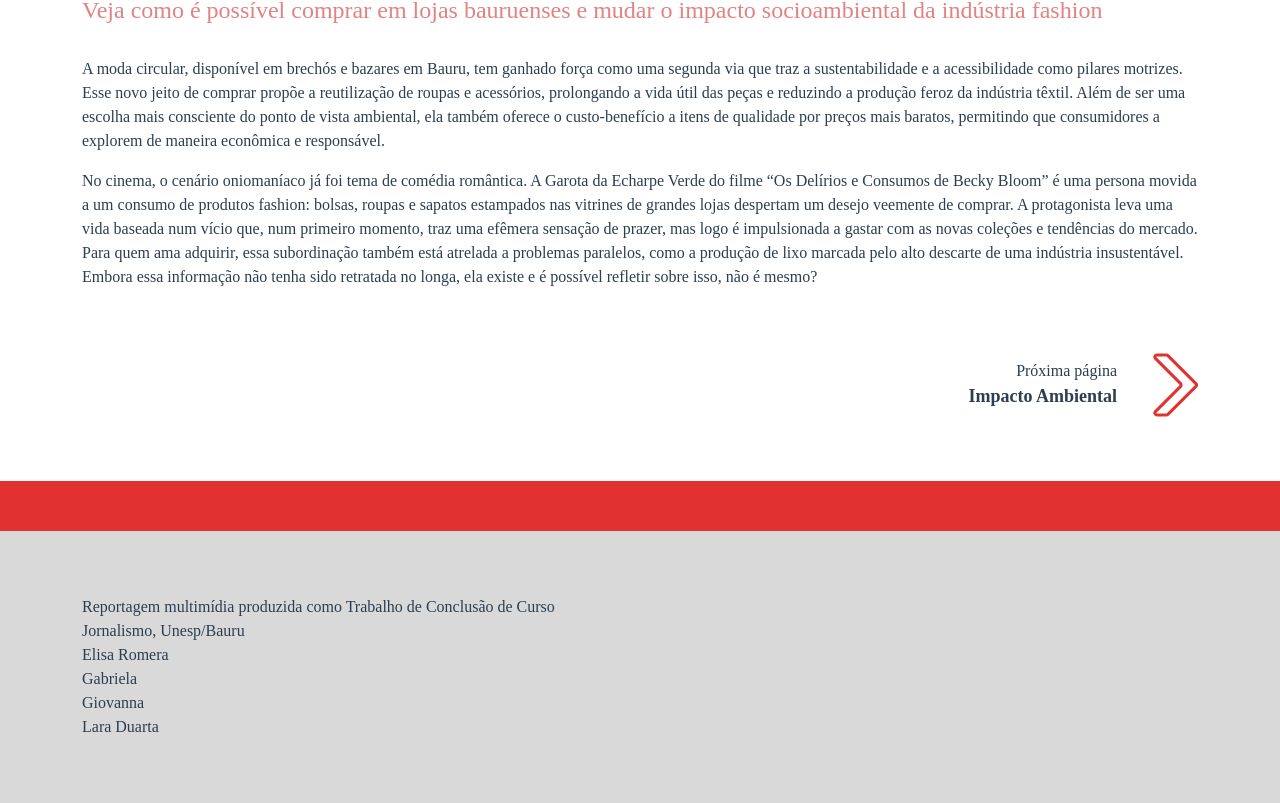
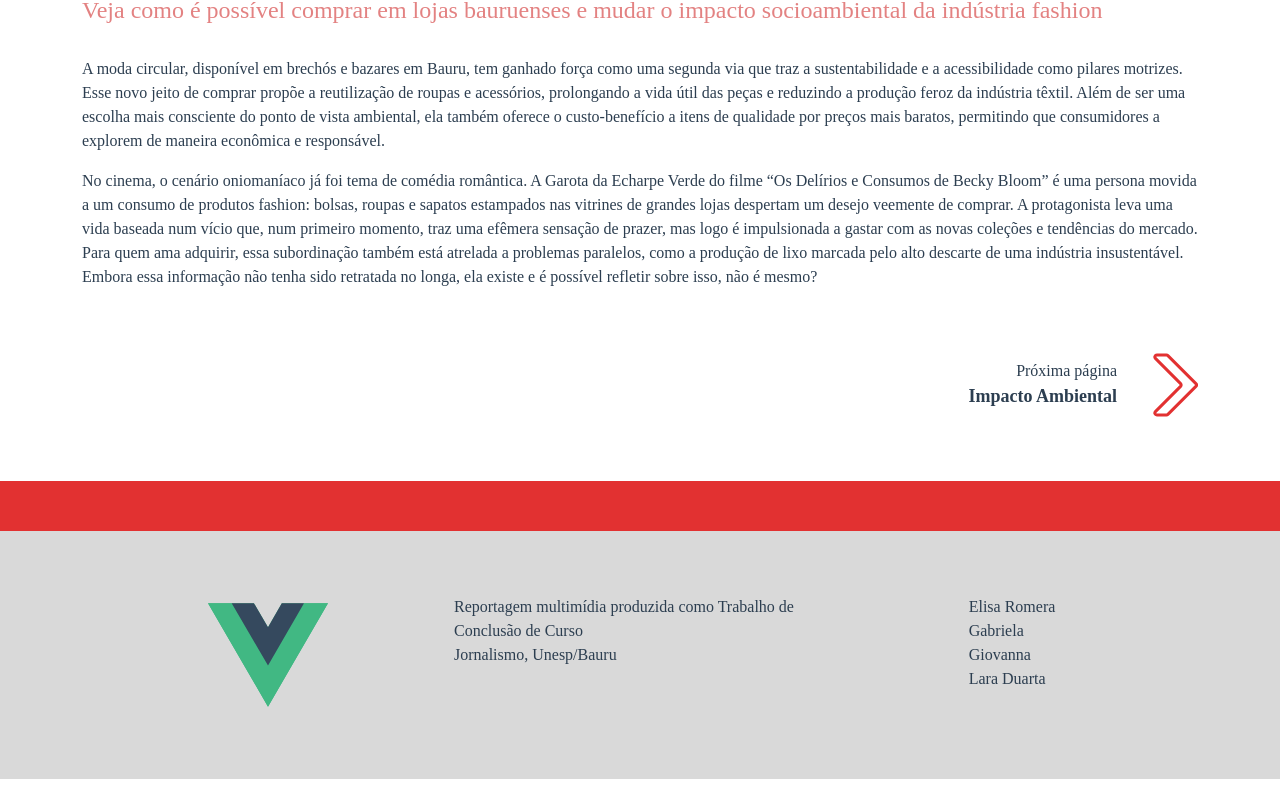
Before and after one commit to moda-circular-bauru/moda-circular-bauru, a Vue app: page / in a window 1280 px wide. Shown: the part 852-1655 px from the top of the page. After the commit the page ends 1631 px from the top, so only its background shows below. Built offline with nearby package versions, Linux system fonts and the light colour scheme.

Commit message:
:lipstick: fix: footer info

```diff
--- a/src/components/FooterComponent.vue
+++ b/src/components/FooterComponent.vue
@@ -1,11 +1,18 @@
 <template>
     <section id="footer">
         <div class="sub-footer"></div>
-        <div class="footer">
-            <div class="container">
+        <div class="container">
+            <div class="footer">
+                <div class="footer__logo">
+                    <router-link to="/" class="logo">
+                        <img class="logo" src="images/svg/vue-logo.svg" width="120" height="80" alt="Logo">
+                    </router-link>
+                </div>
                 <div class="footer__text">
                     <p>Reportagem multimídia produzida como Trabalho de Conclusão de Curso</p>
                     <p>Jornalismo, Unesp/Bauru</p>
+                </div>
+                <div class="footer__undergraduates">
                     <p>Elisa Romera</p>
                     <p>Gabriela</p>
                     <p>Giovanna</p>
@@ -33,12 +40,15 @@
         background-color: var(--primary-color);
     }
 
-    .footer {
+    #footer {
         width: 100%;
         background-color: #D9D9D9;
     }
 
-    .footer .footer__text {
+    .footer {
+        display: grid;
+        grid-template-columns: repeat(3, 1fr);
+        justify-items: center;
         padding: 64px 0;
     }
 </style>
```
